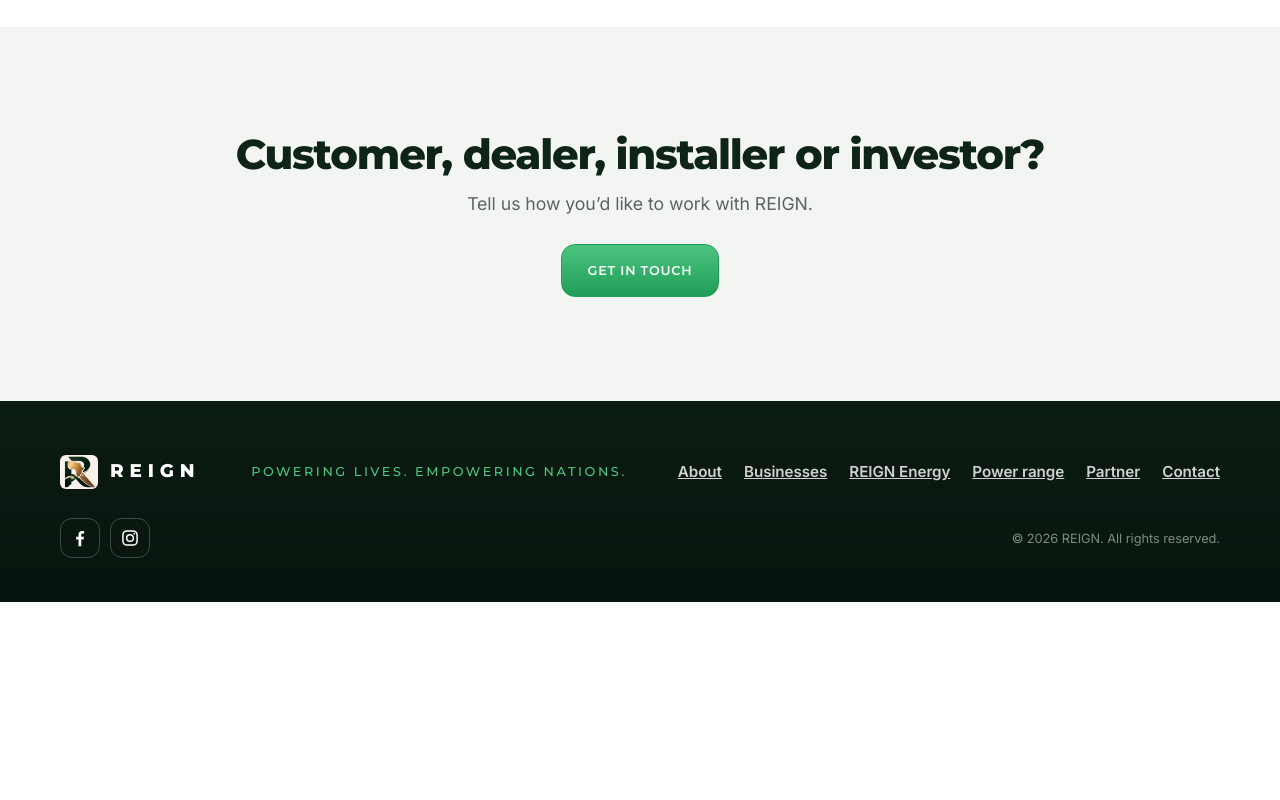
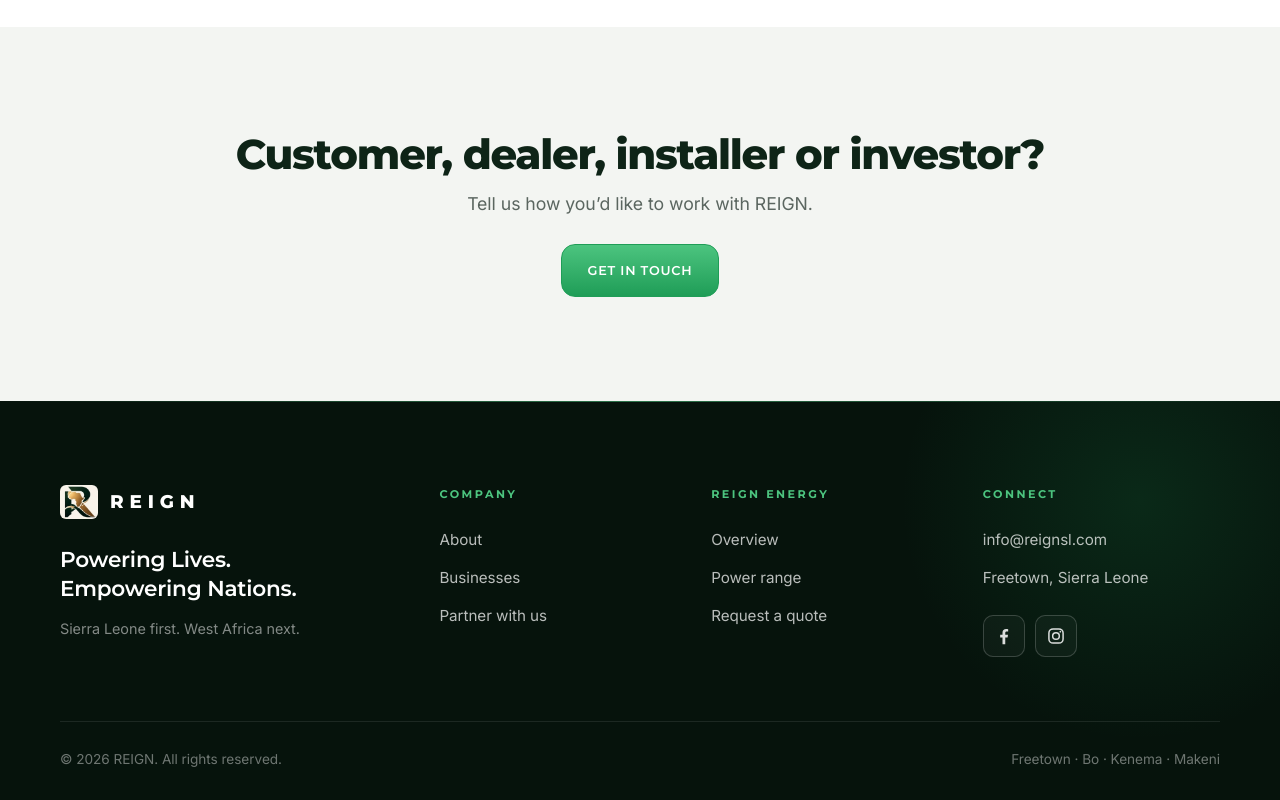
Before and after one commit to aqosuwa/reignsl, a React (Vite) app: page / in a window 1280 px wide. Shown: the part 4417-5217 px from the top of the page. Before the commit the page ends 5019 px from the top, so only its background shows below. Built offline with nearby package versions, Linux system fonts and the light colour scheme.

Commit message:
Premium footer with company, energy and connect columns, refined social icons

```diff
--- a/src/components/Footer.jsx
+++ b/src/components/Footer.jsx
@@ -5,22 +5,39 @@ import Social from './Social.jsx'
 export default function Footer() {
   return (
     <footer className="site-footer">
-      <div className="wrap footer-inner">
+      <div className="wrap">
+        <div className="ft-grid">
+          <div className="ft-brand">
             <Link to="/" className="brand light">
               <img src={asset('/assets/reign-mark.jpg')} alt="" width="40" height="36" />
               <span>REIGN</span>
             </Link>
-        <p className="tag-line">Powering Lives. Empowering Nations.</p>
-        <nav className="footer-links" aria-label="Footer">
+            <p className="ft-tag">Powering Lives.<br />Empowering Nations.</p>
+            <p className="ft-note">Sierra Leone first. West Africa next.</p>
+          </div>
+          <nav className="ft-col" aria-label="Company">
+            <h4>Company</h4>
             <Link to="/about">About</Link>
             <Link to="/businesses">Businesses</Link>
-          <Link to="/energy">REIGN Energy</Link>
+            <Link to="/partner">Partner with us</Link>
+          </nav>
+          <nav className="ft-col" aria-label="REIGN Energy">
+            <h4>REIGN Energy</h4>
+            <Link to="/energy">Overview</Link>
             <Link to="/products">Power range</Link>
-          <Link to="/partner">Partner</Link>
-          <Link to="/contact">Contact</Link>
+            <Link to="/contact">Request a quote</Link>
           </nav>
+          <div className="ft-col">
+            <h4>Connect</h4>
+            <a href="mailto:info@reignsl.com">info@reignsl.com</a>
+            <span className="ft-loc">Freetown, Sierra Leone</span>
             <Social />
-        <p className="fine">&copy; {new Date().getFullYear()} REIGN. All rights reserved.</p>
+          </div>
+        </div>
+        <div className="ft-bottom">
+          <p>&copy; {new Date().getFullYear()} REIGN. All rights reserved.</p>
+          <p>Freetown &middot; Bo &middot; Kenema &middot; Makeni</p>
+        </div>
       </div>
     </footer>
   )
--- a/src/styles.css
+++ b/src/styles.css
@@ -1172,3 +1172,28 @@ body{font-size:17px}
 .social.on-light{margin-top:16px}
 .social.on-light a{border-color:rgba(14,36,23,.14);color:#0e2417}
 .social.on-light a:hover{color:#fff}
+
+/* ===== Premium footer ===== */
+.site-footer{position:relative;background:#06130c;color:rgba(255,255,255,.62);padding:84px 0 0;overflow:hidden}
+.site-footer::before{content:"";position:absolute;left:0;right:0;top:0;height:1px;background:linear-gradient(90deg,transparent,rgba(76,196,127,.55),transparent)}
+.site-footer::after{content:"";position:absolute;right:-120px;top:-160px;width:520px;height:520px;background:radial-gradient(circle,rgba(31,157,87,.16),transparent 65%);pointer-events:none}
+.ft-grid{position:relative;z-index:1;display:grid;grid-template-columns:1.5fr 1fr 1fr 1.1fr;gap:56px;padding-bottom:64px}
+.ft-tag{margin:26px 0 0;font-family:Montserrat,sans-serif;font-weight:600;font-size:1.35rem;line-height:1.35;letter-spacing:-.01em;color:#fff}
+.ft-note{margin:14px 0 0;font-size:.9rem;color:rgba(255,255,255,.5)}
+.ft-col{display:flex;flex-direction:column;align-items:flex-start;gap:13px}
+.ft-col h4{margin:0 0 10px;font-family:Montserrat,sans-serif;font-size:.7rem;font-weight:700;letter-spacing:.22em;text-transform:uppercase;color:#4cc47f}
+.ft-col a,.ft-loc{font-size:.95rem;color:rgba(255,255,255,.72);transition:color .2s}
+.ft-col a:hover{color:#fff}
+.ft-col .social{margin-top:12px}
+.ft-bottom{position:relative;z-index:1;display:flex;justify-content:space-between;gap:16px;flex-wrap:wrap;padding:26px 0 30px;border-top:1px solid rgba(255,255,255,.09);font-size:.82rem;color:rgba(255,255,255,.42)}
+.ft-bottom p{margin:0}
+.site-footer .social a{width:42px;height:42px;border-radius:10px;border:1px solid rgba(255,255,255,.18);background:rgba(255,255,255,.03);color:rgba(255,255,255,.85)}
+.site-footer .social a:hover{background:#1f9d57;border-color:#1f9d57;color:#fff;transform:translateY(-2px)}
+@media (max-width:900px){
+  .site-footer{padding-top:60px}
+  .ft-grid{grid-template-columns:1fr 1fr;gap:40px 28px;padding-bottom:44px}
+  .ft-brand{grid-column:1/-1}
+}
+@media (max-width:480px){.ft-bottom{flex-direction:column;gap:6px}}
+.ft-col a,.ft-brand a{text-decoration:none}
+@media (max-width:900px){.ft-col:last-child{grid-column:1/-1}}
```
Lines whose indentation alone changed are shown as unchanged.
